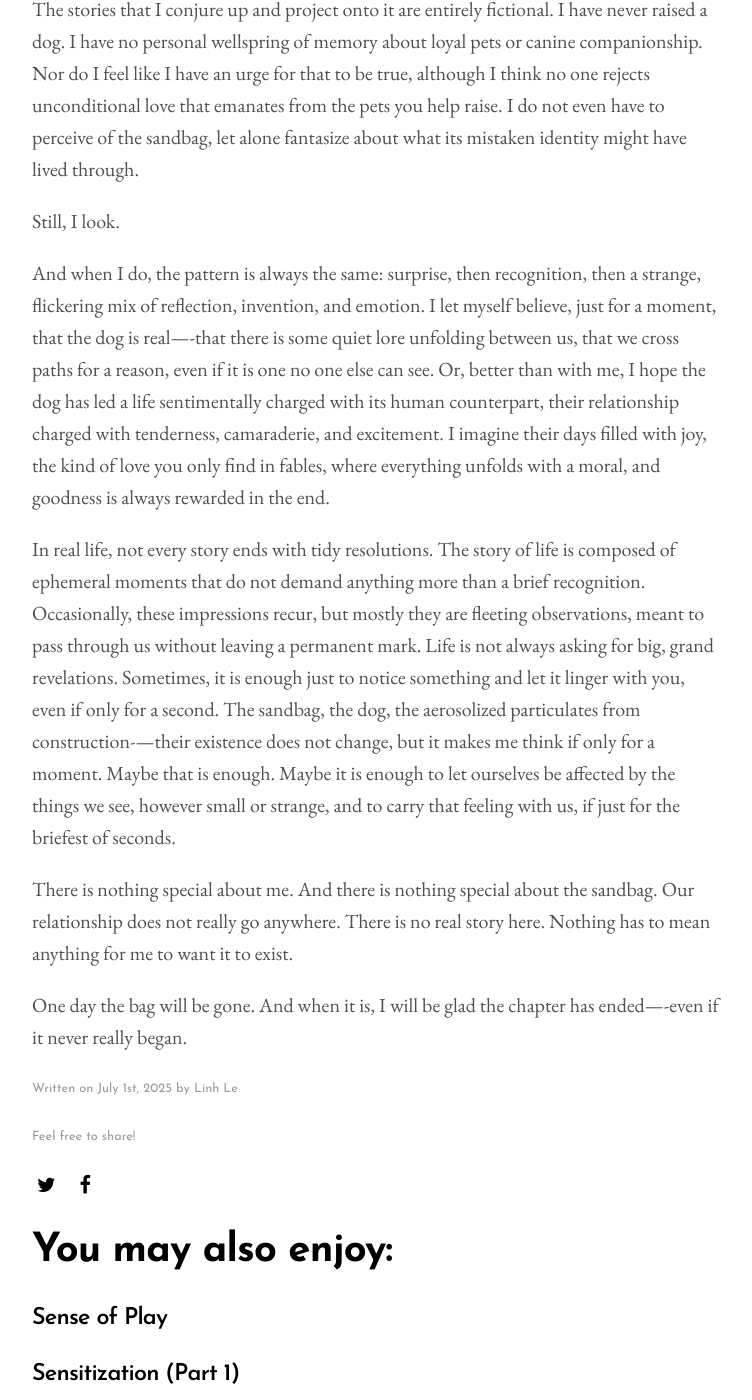
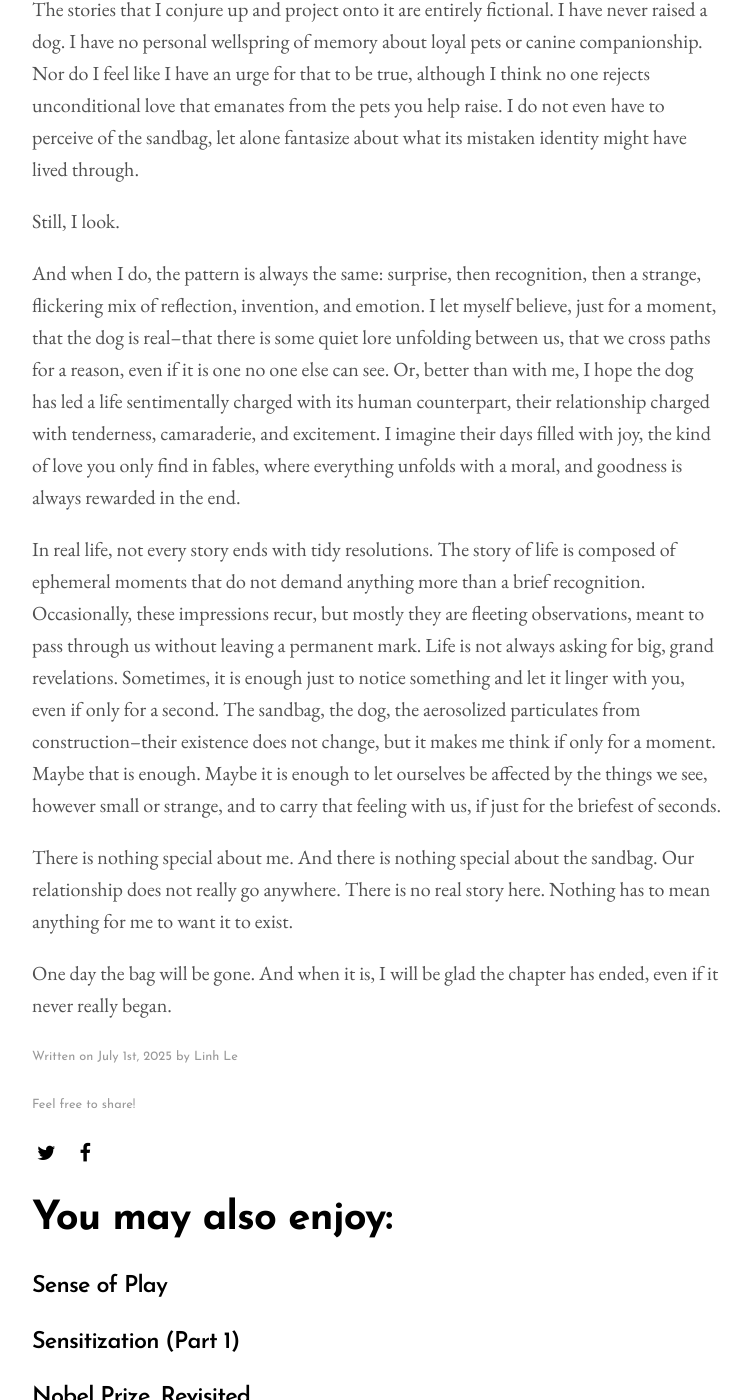
Before and after one commit to aidenva/aidenva.github.io, a Jekyll site: the page built from _posts/2025-07-01-bag-dog.md, in a window 1280 px wide and 1400 px high, scrolled down 1996 px. Shown: the whole window, without its empty margins (263-1015 px from the left). Built offline with Jekyll 4.4.1, drawn with Linux system fonts in a browser that asks for light colours; some of the changed text lies outside the part shown.

Commit message:
em dashes

```diff
--- a/_posts/2025-07-01-bag-dog.md
+++ b/_posts/2025-07-01-bag-dog.md
@@ -10,7 +10,7 @@ Everyday I walk by a bag of sand and I mistake it for a sad dog.
 
 There is a lot of construction happening in my neighborhood. Road work here is miraculously slow: a full year has passed and this one narrow street is still half-finished. They are trying to build two bikelanes in a one-way street, which is probably part of the initiative to make the Great Boston area more bike-friendly. But that does not explain why, every morning at around 7AM, I am jolted awake by the shrill beeping of asphalt pavers backing into another one-way street, blocking traffic on both ends.
 
-Lately, I have started walking everywhere. I think I first began to enjoy walking moderate distances for fun when I was in Vietnam—-maybe in elementary school, when the sky market was a fifteen-minute walk away, or in high school, when I got tired of waiting for the bus to take me just three stops home. Walking in the U.S. is usually a better experience: the air is cleaner, and the soundscape does not always vibrate at full throttle. I walked to work in Santa Cruz, and now I have a similar distance here.
+Lately, I have started walking everywhere. I think I first began to enjoy walking moderate distances for fun when I was in Vietnam--maybe in elementary school, when the sky market was a fifteen-minute walk away, or in high school, when I got tired of waiting for the bus to take me just three stops home. Walking in the U.S. is usually a better experience: the air is cleaner, and the soundscape does not always vibrate at full throttle. I walked to work in Santa Cruz, and now I have a similar distance here.
 
 So usually when I leave my house, turn to my right, and begin my work, I get startled by the sight of a sad dog. In my mind, the dog is lying in a lion's pose with its tongue out, waiting by a white sign that warns passers-by of construction just in case the torn-up asphalt and heavy machinery weren’t enough of a hint.  Its fur is white, ears flecked with black. I have little intuition about canine breeds, but I would say its a male labrador retriever, weighing at fifty pounds. It does not look tired, which is why I think its alive.
 
@@ -30,10 +30,10 @@ The stories that I conjure up and project onto it are entirely fictional. I have
 
 Still, I look.
 
-And when I do, the pattern is always the same: surprise, then recognition, then a strange, flickering mix of reflection, invention, and emotion. I let myself believe, just for a moment, that the dog is real—-that there is some quiet lore unfolding between us, that we cross paths for a reason, even if it is one no one else can see. Or, better than with me, I hope the dog has led a life sentimentally charged with its human counterpart, their relationship charged with tenderness, camaraderie, and excitement. I imagine their days filled with joy, the kind of love you only find in fables, where everything unfolds with a moral, and goodness is always rewarded in the end.
+And when I do, the pattern is always the same: surprise, then recognition, then a strange, flickering mix of reflection, invention, and emotion. I let myself believe, just for a moment, that the dog is real--that there is some quiet lore unfolding between us, that we cross paths for a reason, even if it is one no one else can see. Or, better than with me, I hope the dog has led a life sentimentally charged with its human counterpart, their relationship charged with tenderness, camaraderie, and excitement. I imagine their days filled with joy, the kind of love you only find in fables, where everything unfolds with a moral, and goodness is always rewarded in the end.
 
-In real life, not every story ends with tidy resolutions. The story of life is composed of ephemeral moments that do not demand anything more than a brief recognition. Occasionally, these impressions recur, but mostly they are fleeting observations, meant to pass through us without leaving a permanent mark. Life is not always asking for big, grand revelations. Sometimes, it is enough just to notice something and let it linger with you, even if only for a second. The sandbag, the dog, the aerosolized particulates from construction-—their existence does not change, but it makes me think if only for a moment. Maybe that is enough. Maybe it is enough to let ourselves be affected by the things we see, however small or strange, and to carry that feeling with us, if just for the briefest of seconds.
+In real life, not every story ends with tidy resolutions. The story of life is composed of ephemeral moments that do not demand anything more than a brief recognition. Occasionally, these impressions recur, but mostly they are fleeting observations, meant to pass through us without leaving a permanent mark. Life is not always asking for big, grand revelations. Sometimes, it is enough just to notice something and let it linger with you, even if only for a second. The sandbag, the dog, the aerosolized particulates from construction--their existence does not change, but it makes me think if only for a moment. Maybe that is enough. Maybe it is enough to let ourselves be affected by the things we see, however small or strange, and to carry that feeling with us, if just for the briefest of seconds.
 
 There is nothing special about me. And there is nothing special about the sandbag. Our relationship does not really go anywhere. There is no real story here. Nothing has to mean anything for me to want it to exist.
 
-One day the bag will be gone. And when it is, I will be glad the chapter has ended—-even if it never really began.
+One day the bag will be gone. And when it is, I will be glad the chapter has ended, even if it never really began.
```
Also changed, not shown: other parts of _posts/2025-07-01-bag-dog.md (+1 -1 lines).
